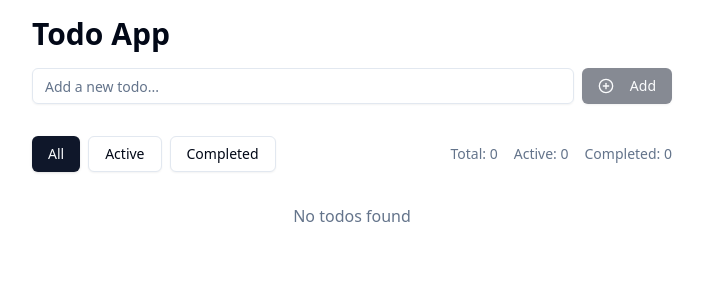
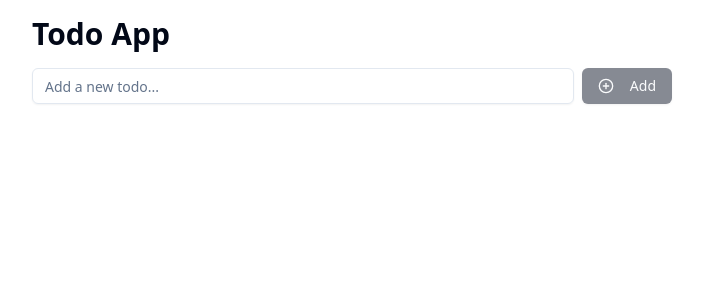
Before and after one commit to ShaikSarfaraz/todo-list, a Next.js app: page / in a window 1280 px wide. Shown: the top 300 px of the page, without its empty margins (288-991 px from the left). Built offline with nearby package versions, Linux system fonts and the light colour scheme.

Commit message:
Added comments

```diff
--- a/src/app/page.tsx
+++ b/src/app/page.tsx
@@ -13,11 +13,11 @@ export default function TodoPage() {
         </div>
 
         <div className="flex items-center justify-between">
-          <TodoFilters />
-          <TodoStats />
+          {/* <TodoFilters />
+          <TodoStats /> */}
         </div>
 
-        <TodoList />
+        {/* <TodoList /> */}
       </div>
     </main>
   )
```
